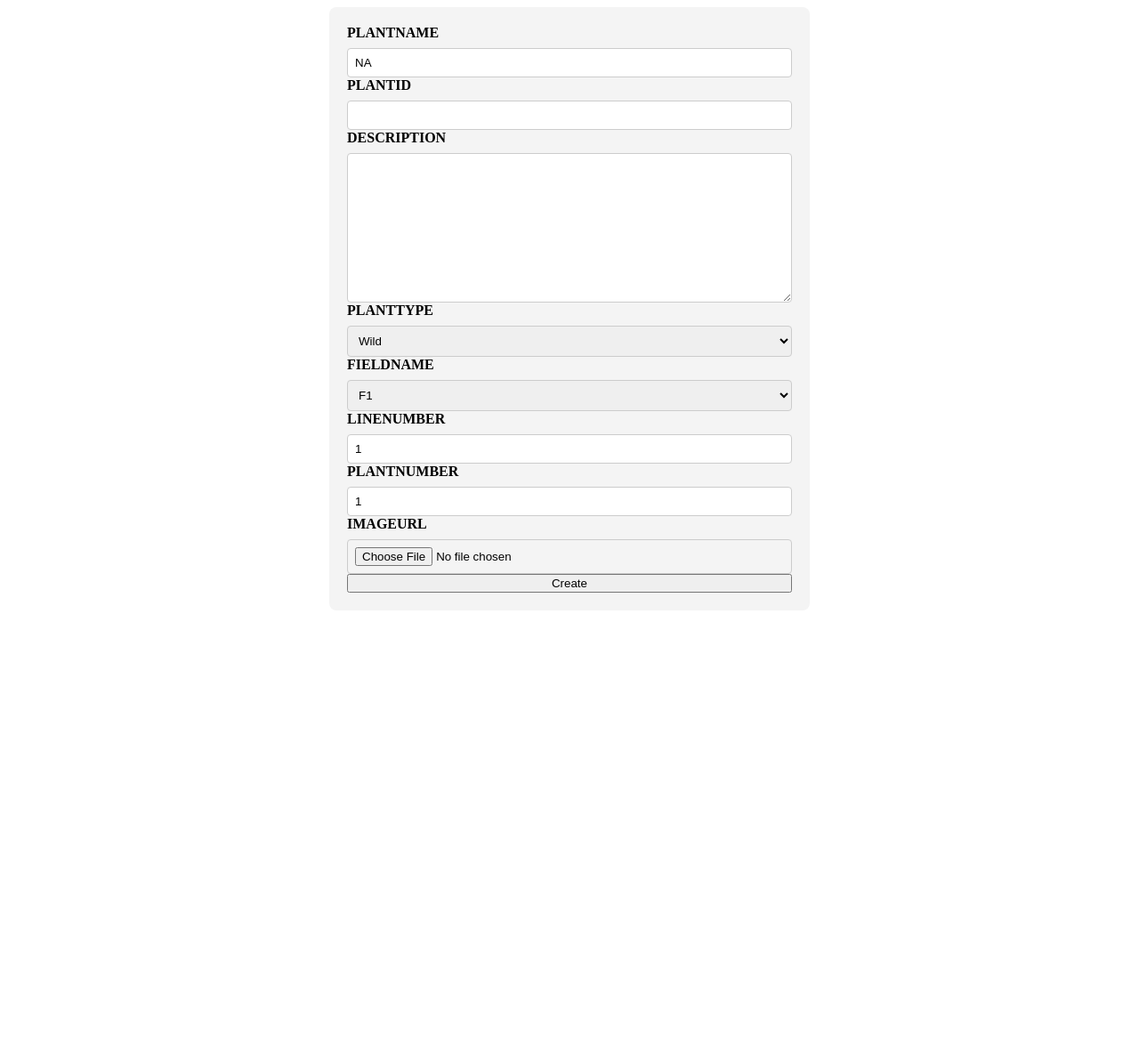
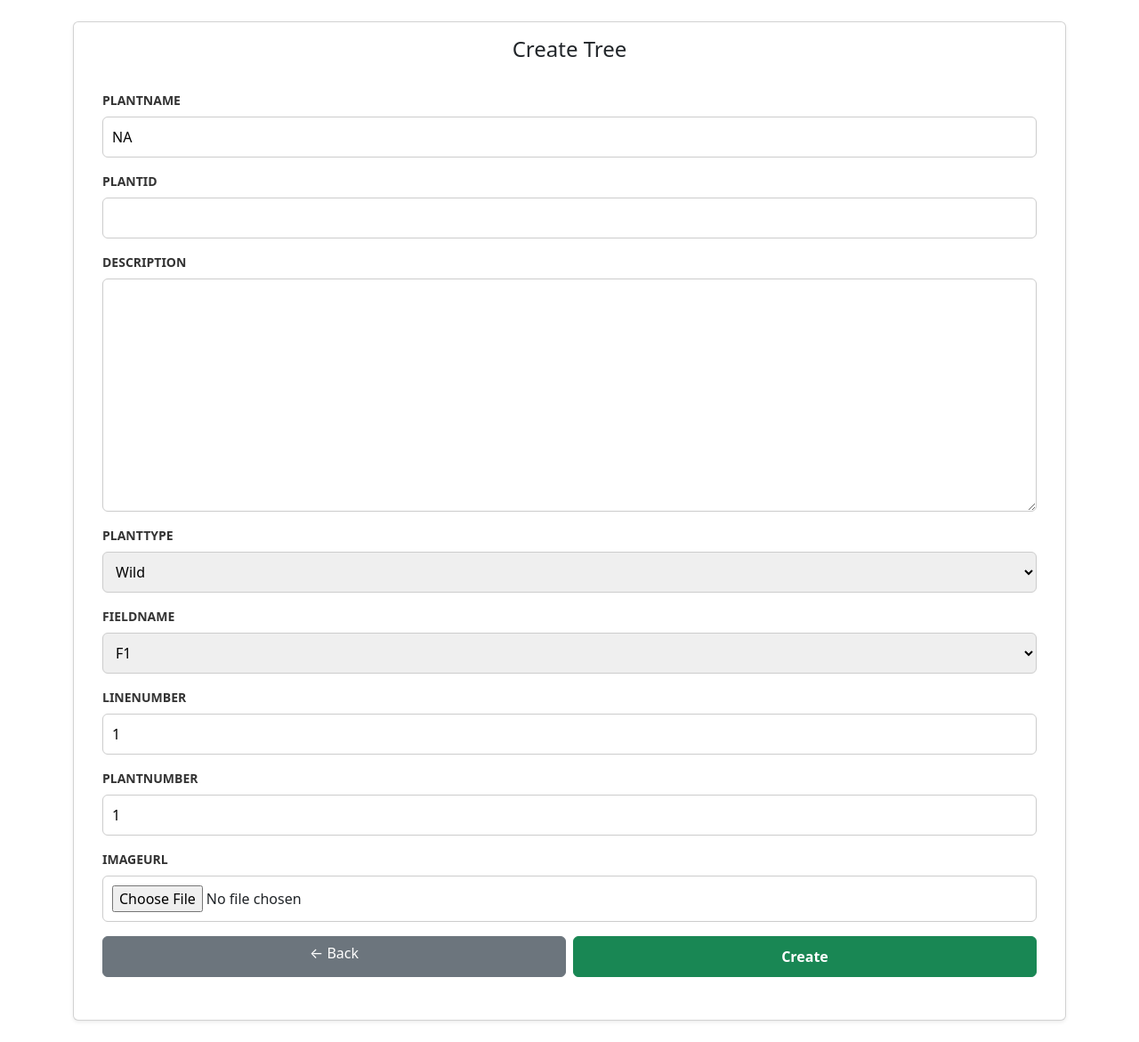
Before and after one commit to maheshdr/farmWeb, a Django app: page /dashboard/trees/create/ in a window 1280 px wide. Shown: the whole page at 89% size. Before the commit the page ends 666 px from the top, so only its background shows below. Run offline with Django 5.2, Linux system fonts and the light colour scheme.

Commit message:
refactor of code

```diff
--- a/trees/static/trees/css/form.css
+++ b/trees/static/trees/css/form.css
@@ -1,29 +1,39 @@
-
 .tree-form {
-  max-width: 500px;
-  margin: 0 auto;
-  padding: 20px;
-  background: #f4f4f4;
-  border-radius: 8px;
+  padding: 1rem;
 }
 
 .tree-form .form-label {
-  font-weight: bold;
-  text-transform: uppercase;
-  margin-bottom: 4px;
-  display: block;
+  font-weight: 500;
+  color: #333;
 }
 
 .tree-form input,
 .tree-form select,
 .tree-form textarea {
+  border-radius: 6px;
+  border: 1px solid #ccc;
+  padding: 10px;
   width: 100%;
-  padding: 8px;
-  margin-top: 4px;
-  border: 1px solid #ccc;
-  border-radius: 4px;
 }
 
-.tree-form .btn {
-  width: 100%;
+.tree-form button {
+  font-weight: bold;
+  padding: 10px;
+  border-radius: 6px;
+  transition: background 0.3s ease-in-out;
 }
+
+.tree-form button:hover {
+  background-color: #157347;
+  color: #fff;
+}
+
+@media (max-width: 576px) {
+  .tree-form {
+    padding: 0.5rem;
+  }
+
+  .tree-form button {
+    font-size: 16px;
+  }
+}
--- a/trees/templates/trees/admin_list.html
+++ b/trees/templates/trees/admin_list.html
@@ -23,3 +23,5 @@
     </tr>
     {% endfor %}
 </table>
+
+<a href="{% url 'home' %}" class="btn btn-secondary w-50">← Back</a>
--- a/trees/templates/trees/tree_confirm_delete.html
+++ b/trees/templates/trees/tree_confirm_delete.html
@@ -5,3 +5,5 @@
     <button type="submit">Yes, Delete</button>
     <a href="{% url 'tree_admin_list' %}">Cancel</a>
 </form>
+
+<a href="{% url 'home' %}" class="btn btn-secondary w-50">← Back to Home</a>
--- a/trees/templates/trees/tree_form.html
+++ b/trees/templates/trees/tree_form.html
@@ -1,15 +1,27 @@
 {% load static %}
+<link rel="stylesheet" href="https://cdn.jsdelivr.net/npm/bootstrap@5.3.3/dist/css/bootstrap.min.css">
 <link rel="stylesheet" href="{% static 'trees/css/form.css' %}">
+
+<div class="container my-4">
+    <div class="card shadow-sm">
+        <div class="card-body">
+            <h4 class="mb-3 text-center">{{ action }} Tree</h4>
             <form method="post" enctype="multipart/form-data" class="tree-form">
                 {% csrf_token %}
                 {% for field in form %}
-        <div class="form-group mb-3">
-            <label class="form-label">{{ field.label }}</label>
-            {{ field }}
+                    <div class="mb-3">
+                        <label class="form-label fw-semibold text-uppercase small">{{ field.label }}</label>
+                        {{ field}}
                         {% if field.errors %}
-                <div class="text-danger">{{ field.errors }}</div>
+                            <div class="text-danger small">{{ field.errors }}</div>
                         {% endif %}
                     </div>
                 {% endfor %}
-    <button type="submit" class="btn btn-success">{{ action }}</button>
+                <div class="d-flex gap-2">
+                    <a href="{% url 'home' %}" class="btn btn-secondary w-50">← Back</a>
+                    <button type="submit" class="btn btn-success w-50">{{ action }}</button>
+                </div>
             </form>
+        </div>
+    </div>
+</div>
```
Also changed, not shown: trees/templates/trees/cards.html (+6 -1 lines), db.sqlite3, media/trees/images/Image_12_ULXVcOg.jpeg (added). Lines whose indentation alone changed are shown as unchanged.
